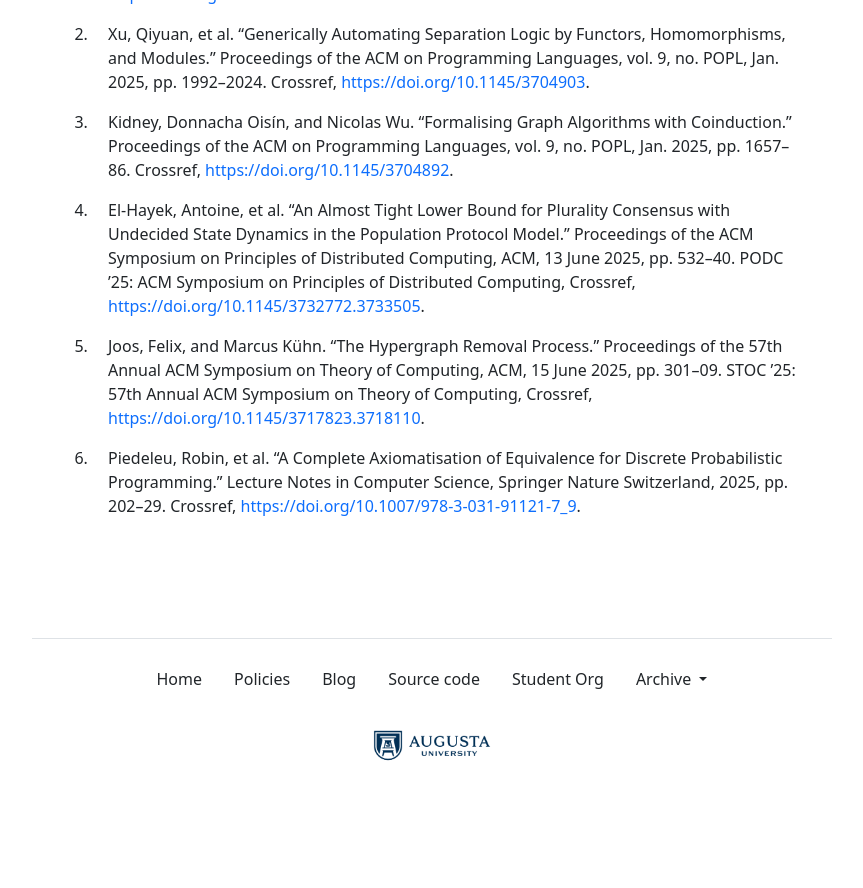
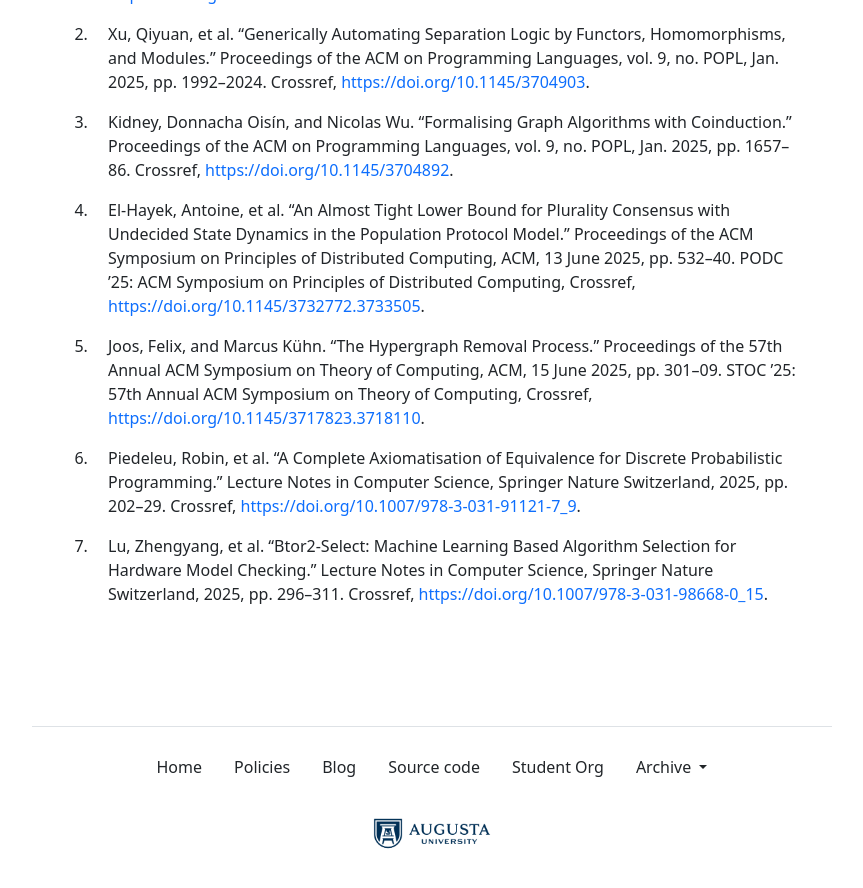
Before and after one commit to the-au-forml-lab/plgroup, a Jekyll site: the page built from docs/index.md, in a window 1280 px wide and 900 px high, scrolled down 1765 px. Shown: the top 888 px of the window, without its empty margins (208-1071 px from the left). Built offline with Jekyll 4.4.1, drawn with Linux system fonts in a browser that asks for light colours; before the commit the page ends 2577 px from its top, so only the background shows below that; some of the changed text lies outside the part shown.

Commit message:
[create-pull-request] automated change

```diff
--- a/data/history.txt
+++ b/data/history.txt
@@ -53,3 +53,4 @@
 10.1145/3732772.3733505
 10.1145/3717823.3718110
 10.1007/978-3-031-91121-7_9
+10.1007/978-3-031-98668-0_15
--- a/docs/index.md
+++ b/docs/index.md
@@ -38,7 +38,7 @@ organization.
 | 6.  | September 26 | The Hypergraph Removal Process.    | UH227 (Fishbowl) |
 | 7.  | October 3    | A Complete Axiomatisation of Equivalence for Discrete Probabilistic Programming.    | UH227 (Fishbowl) |
 | 8.  | October 10   | _Fall pause_           |                  |
-| 9.  | October 17   | Paper 07 discussion    | UH227 (Fishbowl) |
+| 9.  | October 17   | Btor2-Select: Machine Learning Based Algorithm Selection for Hardware Model Checking.    | UH227 (Fishbowl) |
 | 10. | October 24   | Paper 08 discussion    | UH227 (Fishbowl) |
 | 11. | October 31   | 🎃 Paper 09 discussion | UH227 (Fishbowl) |
 | 12. | November 7   | Paper 10 discussion    | UH227 (Fishbowl) |
--- a/docs/papers.md
+++ b/docs/papers.md
@@ -4,3 +4,4 @@
 1. El-Hayek, Antoine, et al. “An Almost Tight Lower Bound for Plurality Consensus with Undecided State Dynamics in the Population Protocol Model.” Proceedings of the ACM Symposium on Principles of Distributed Computing, ACM, 13 June 2025, pp. 532–40. PODC ’25: ACM Symposium on Principles of Distributed Computing, Crossref, <https://doi.org/10.1145/3732772.3733505>.
 1. Joos, Felix, and Marcus Kühn. “The Hypergraph Removal Process.” Proceedings of the 57th Annual ACM Symposium on Theory of Computing, ACM, 15 June 2025, pp. 301–09. STOC ’25: 57th Annual ACM Symposium on Theory of Computing, Crossref, <https://doi.org/10.1145/3717823.3718110>.
 1. Piedeleu, Robin, et al. “A Complete Axiomatisation of Equivalence for Discrete Probabilistic Programming.” Lecture Notes in Computer Science, Springer Nature Switzerland, 2025, pp. 202–29. Crossref, <https://doi.org/10.1007/978-3-031-91121-7_9>.
+1. Lu, Zhengyang, et al. “Btor2-Select: Machine Learning Based Algorithm Selection for Hardware Model Checking.” Lecture Notes in Computer Science, Springer Nature Switzerland, 2025, pp. 296–311. Crossref, <https://doi.org/10.1007/978-3-031-98668-0_15>.
```
